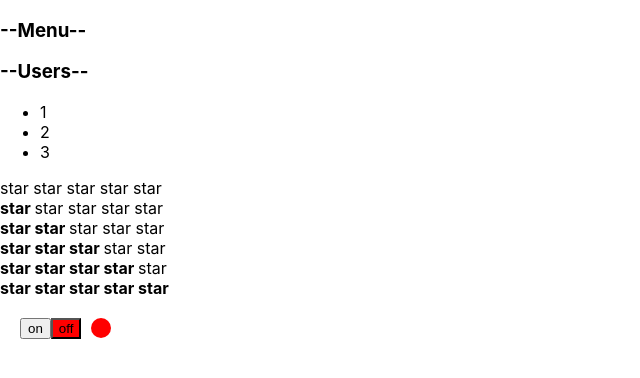
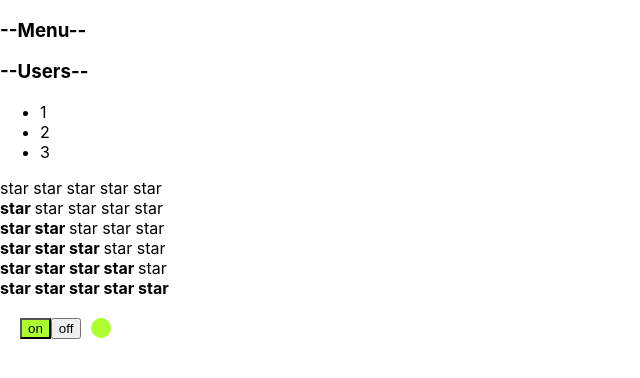
Before and after one commit to RuslanPer/react-detailed, a React (Create React App) app: page / in a window 1280 px wide. Shown: the top 378 px of the page, without its empty margins (0-640 px from the left). Built offline with nearby package versions, Linux system fonts and the light colour scheme.

Commit message:
fix className onOff

```diff
--- a/src/App.tsx
+++ b/src/App.tsx
@@ -21,7 +21,7 @@ function App() {
             <Rating value={4}/>
             <Rating value={5}/>
 
-            <OnOff turn={false}/>
+            <OnOff value={true}/>
         </div>
     );
 }
@@ -31,7 +31,6 @@ type PageTitlePropsType = {
 }
 
 function PageTitle(props: PageTitlePropsType) {
-    console.log('App rendering')
     return <h1>{props.title}</h1>
 }
 
--- a/src/components/Accordion/Accordion.tsx
+++ b/src/components/Accordion/Accordion.tsx
@@ -6,7 +6,6 @@ type AccordionPropsType = {
 }
 
 function Accordion(props: AccordionPropsType) {
-    console.log('Accordion rendering')
     return <div>
         <AccordionTitle title={props.titleValue}/>
         { !props.collapsed && <AccordionBody /> }
@@ -19,12 +18,10 @@ type AccordionTitlePropsType = {
 }
 
 function AccordionTitle(props: AccordionTitlePropsType) {
-    console.log('AccordionTitle rendering')
     return <h3>{props.title}</h3>
 }
 
 function AccordionBody() {
-    console.log('AccordionBody rendering')
     return <ul>
         <li>1</li>
         <li>2</li>
--- a/src/components/OnOff/OnOff.tsx
+++ b/src/components/OnOff/OnOff.tsx
@@ -2,16 +2,15 @@ import React from 'react';
 import s from './OnOff.module.css'
 
 type OnOffPropsType = {
-    turn: boolean
+    value: boolean
 }
 
 export const OnOff = (props: OnOffPropsType) => {
-    const colorLight = props.turn ? s.on : s.off
     return (
         <div className={s.onOff}>
-            { props.turn ? <button className={colorLight}>on</button> : <button>on</button> }
-            { !props.turn ? <button className={colorLight}>off</button> : <button>off</button> }
-            { props.turn ? <div className={s.light}></div> : <div className={s.light + ' ' + s.off}></div>}
+            <button className={props.value ? s.on : undefined}>on</button>
+            <button className={!props.value ? s.off : undefined}>off</button>
+            <div className={props.value ? s.light: s.light + ' ' + s.off}></div>
         </div>
     );
 };
--- a/src/components/Rating/Rating.tsx
+++ b/src/components/Rating/Rating.tsx
@@ -5,7 +5,6 @@ type RatingPropsType = {
 }
 
 export function Rating(props: RatingPropsType) {
-    console.log('Rating rendering')
 
     return (
         <div>
@@ -23,7 +22,6 @@ type StarPropsType = {
 }
 
 function Star(props: StarPropsType) {
-    console.log('Star rendering')
 
     if (props.selected === true) {
         return <span><b>star </b></span>
```
